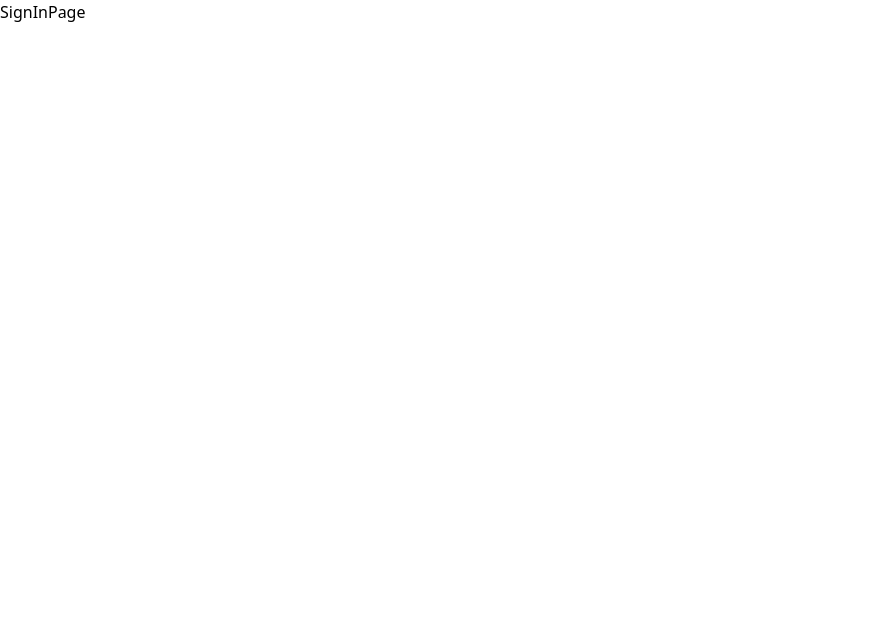
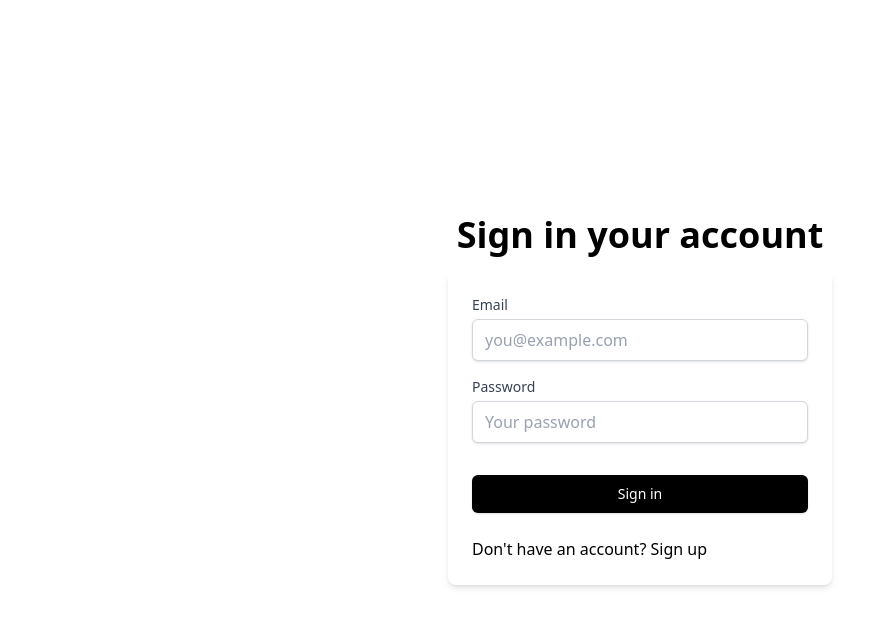
Before and after one commit to ProgramadoresSemPatria/Team-9, a React app in the folder frontend/: page /sign-in in a window 1280 px wide. Shown: the top 626 px of the page, without its empty margins (0-893 px from the left). Built offline with nearby package versions, Linux system fonts and the light colour scheme; the HTML template or start-up script is replaced by a standard one.

Commit message:
feat: implement sign-in form with validation

```diff
--- a/frontend/src/pages/SignIn.tsx
+++ b/frontend/src/pages/SignIn.tsx
@@ -1,5 +1,108 @@
+import { useForm, SubmitHandler } from 'react-hook-form';
+import { zodResolver } from '@hookform/resolvers/zod';
+import { z } from 'zod';
+import { useState } from 'react';
+import { Link } from 'react-router';
+import { signInSchema } from '../schemas/signIn';
+
+type SignInForm = z.infer<typeof signInSchema>;
+
 const SignInPage = () => {
-    return <div>SignInPage</div>;
+    const [isLoading, setIsLoading] = useState(false);
+
+    const {
+        register,
+        handleSubmit,
+        formState: { errors },
+    } = useForm<SignInForm>({
+        resolver: zodResolver(signInSchema),
+    });
+
+    const onSubmit: SubmitHandler<SignInForm> = async (signInParams) => {
+        setIsLoading(true);
+        try {
+            console.log(signInParams);
+        } catch (error) {
+            console.error(error);
+        } finally {
+            setIsLoading(false);
+        }
+    };
+    return (
+        <div className="flex h-screen w-full flex-col items-center justify-center gap-4">
+            <h1 className="text-4xl font-bold">Sign in your account</h1>
+
+            <div className="w-96 overflow-hidden rounded-lg bg-white shadow-md">
+                <form onSubmit={handleSubmit(onSubmit)} className="space-y-6 p-6">
+                    <div className="space-y-4">
+                        <div>
+                            <label
+                                htmlFor="email"
+                                className="block text-sm font-medium text-gray-700"
+                            >
+                                Email
+                            </label>
+                            <input
+                                id="email"
+                                type="email"
+                                placeholder="you@example.com"
+                                className={`mt-1 block w-full rounded-md border bg-white px-3 py-2 placeholder-gray-400 shadow-sm focus:ring-2 focus:ring-blue-500 focus:outline-none ${
+                                    errors.email
+                                        ? 'border-red-500'
+                                        : 'border-gray-300'
+                                }`}
+                                {...register('email')}
+                            />
+                            {errors.email && (
+                                <p className="mt-1 text-sm text-red-600">
+                                    {errors.email.message}
+                                </p>
+                            )}
+                        </div>
+                        <div>
+                            <label
+                                htmlFor="password"
+                                className="block text-sm font-medium text-gray-700"
+                            >
+                                Password
+                            </label>
+                            <input
+                                id="password"
+                                type="password"
+                                placeholder="Your password"
+                                className={`mt-1 block w-full rounded-md border bg-white px-3 py-2 placeholder-gray-400 shadow-sm focus:ring-2 focus:ring-blue-500 focus:outline-none ${
+                                    errors.password
+                                        ? 'border-red-500'
+                                        : 'border-gray-300'
+                                }`}
+                                {...register('password')}
+                            />
+                            {errors.password && (
+                                <p className="mt-1 text-sm text-red-600">
+                                    {errors.password.message}
+                                </p>
+                            )}
+                        </div>
+                    </div>
+                    <div className="pt-2">
+                        <button
+                            type="submit"
+                            disabled={isLoading}
+                            className="flex w-full cursor-pointer justify-center rounded-md border border-transparent bg-black px-4 py-2 text-sm font-medium text-white shadow-sm hover:bg-gray-800 focus:ring-2 focus:ring-gray-900 focus:ring-offset-2 focus:outline-none disabled:cursor-not-allowed disabled:opacity-50"
+                        >
+                            {isLoading ? 'Creating account...' : 'Sign in'}
+                        </button>
+                    </div>
+                    <p>
+                        Don&apos;t have an account?{' '}
+                        <Link to="/register" className="hover:text-blue-600">
+                            Sign up
+                        </Link>
+                    </p>
+                </form>
+            </div>
+        </div>
+    );
 };
 
 export default SignInPage;
```
